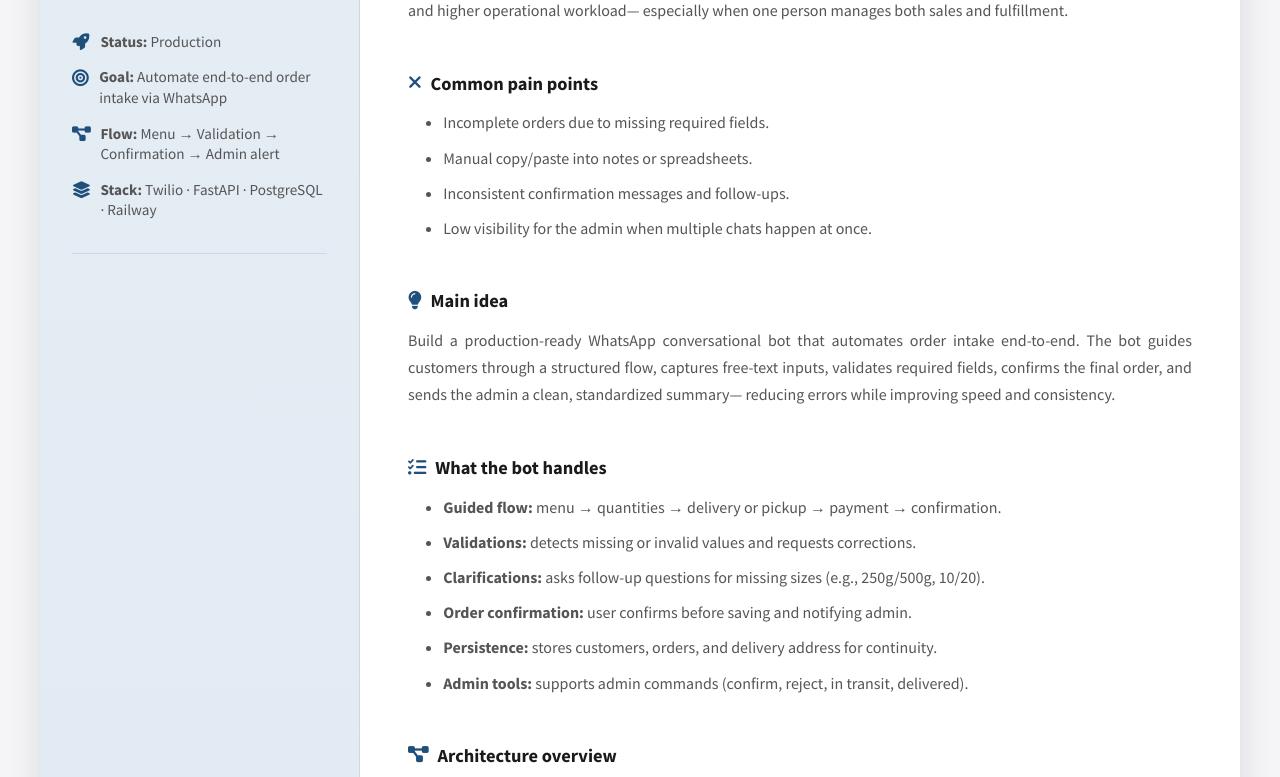
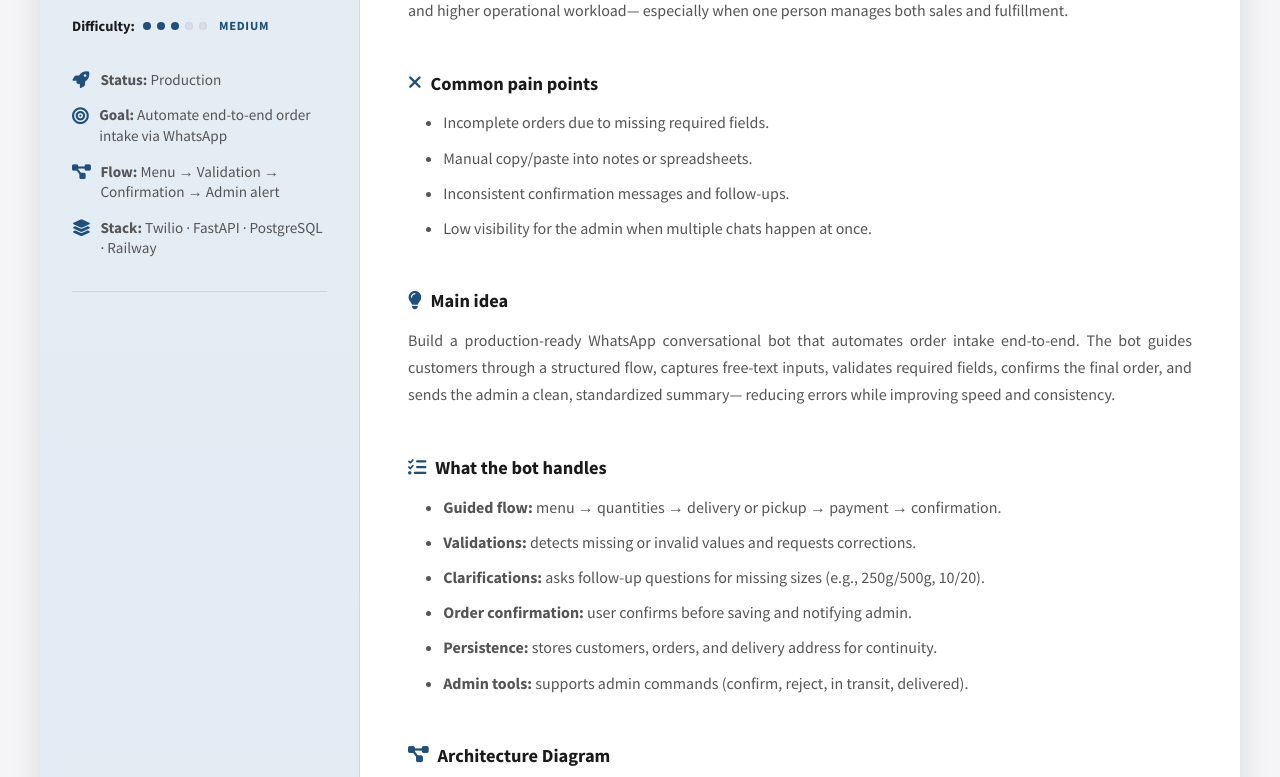
Before and after one commit to elvaramosglz/MyPortfolio, a plain HTML site: page app/whatsapp-api-automation.html in a window 1280 px wide. Shown: the part 257-1034 px from the top of the page. Drawn offline with Linux system fonts and the light colour scheme.

Commit message:
Update whatsapp-api-automation.html

```diff
--- a/app/whatsapp-api-automation.html
+++ b/app/whatsapp-api-automation.html
@@ -8,7 +8,7 @@
   <!-- Google Font -->
   <link href="https://fonts.googleapis.com/css2?family=Source+Sans+Pro:wght@300;400;600;700&display=swap" rel="stylesheet">
 
-  <!-- Font Awesome  -->
+  <!-- Font Awesome -->
   <link rel="stylesheet"
         href="https://cdnjs.cloudflare.com/ajax/libs/font-awesome/6.5.2/css/all.min.css"
         crossorigin="anonymous" />
@@ -74,8 +74,46 @@
       letter-spacing: 0.18em;
       text-transform: uppercase;
       color: var(--accent);
-      margin-bottom: 2.2rem;
+      margin-bottom: 1.25rem; /* was 2.2rem, reduced to make room for difficulty bar */
     }
+
+    /* ===== Difficulty bar (added) ===== */
+    .difficulty-bar {
+      display: flex;
+      align-items: center;
+      gap: 6px;
+      font-size: 0.9rem;
+      color: var(--text-muted);
+      margin-bottom: 2.2rem; /* matches original spacing */
+      flex-wrap: wrap;
+    }
+
+    .difficulty-label {
+      font-weight: 700;
+      color: var(--text-main);
+      margin-right: 2px;
+    }
+
+    .dot {
+      width: 8px;
+      height: 8px;
+      border-radius: 50%;
+      background: #d7dee9;
+      border: 1px solid rgba(0,0,0,0.04);
+      display: inline-block;
+    }
+
+    .dot.filled { background: var(--accent); }
+
+    .difficulty-text {
+      margin-left: 6px;
+      font-weight: 700;
+      color: var(--accent);
+      letter-spacing: 0.06em;
+      text-transform: uppercase;
+      font-size: 0.78rem;
+    }
+    /* ===== end difficulty bar ===== */
 
     .sidebar-item {
       display: flex;
@@ -187,6 +225,19 @@
       <div class="project-title">WhatsApp<br>Bot API</div>
       <div class="project-subtitle">Conversational Ordering Automation</div>
 
+      <!-- ===== Difficulty bar (added, top + clean) ===== -->
+      <div class="difficulty-bar" aria-label="Project difficulty">
+        <span class="difficulty-label">Difficulty:</span>
+        <!-- Edit filled dots to match your level -->
+        <span class="dot filled"></span>
+        <span class="dot filled"></span>
+        <span class="dot filled"></span>
+        <span class="dot"></span>
+        <span class="dot"></span>
+        <span class="difficulty-text">Medium</span>
+      </div>
+      <!-- ===== end difficulty bar ===== -->
+
       <div class="sidebar-item">
         <i class="fa-solid fa-rocket"></i>
         <div><b>Status:</b> Production</div>
@@ -284,8 +335,13 @@
         <div class="experience-block">
           <div class="experience-company">
             <i class="fa-solid fa-diagram-project" style="color:var(--accent);"></i>
-            Architecture overview
+            Architecture Diagram
           </div>
+
+          <p class="muted" style="margin-top:0.9rem;">
+            High-level overview of how inbound messages are routed through the state machine, validated,
+            persisted, and surfaced to the admin as structured notifications.
+          </p>
 
           <!-- IMPORTANT:
                Put your exported SVG file in the same folder as this HTML,
@@ -303,6 +359,7 @@
             <i class="fa-solid fa-circle-info" style="color:var(--accent);"></i>
             Architecture breakdown
           </div>
+
           <p class="muted" style="margin-top:0.8rem;">
             The following steps describe the execution flow shown in the architecture diagram above:
           </p>
@@ -366,22 +423,30 @@
             conversation state handling, validations, order confirmation, database persistence,
             and real-time admin notifications.
           </p>
-
 <div
   style="
     margin-top: 1.6rem;
-      padding: 2.6rem;
+    padding: 1.4rem;
     border: 2px dashed var(--border-light);
     border-radius: 8px;
-      text-align: center;
-      color: var(--text-muted);
     background: #fafafa;
-      font-style: italic;
   "
 >
-    [Attach video here]
+  <video
+    controls
+    preload="metadata"
+    style="
+      width: 100%;
+      border-radius: 6px;
+      outline: none;
+    "
+  >
+    <source src="../assets/whatsapp-bot-production.mp4" type="video/mp4" />
+
+    Your browser does not support the video tag.
+  </video>
 </div>
-</div>
+
 
         <!-- Outcomes -->
         <div class="experience-block">
```
Lines whose indentation alone changed are shown as unchanged.
